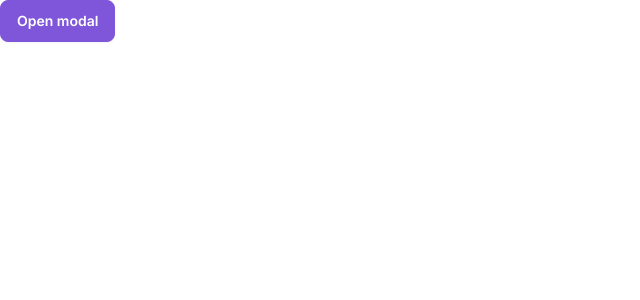
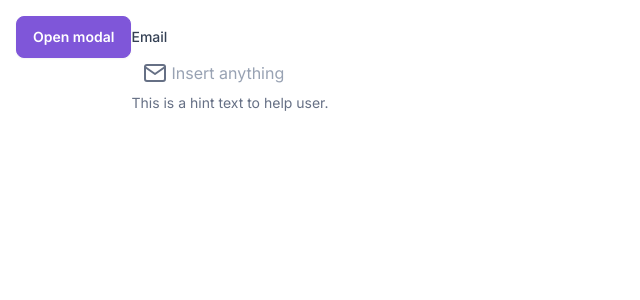
Before and after one commit to emilsultanov/112-med, a Next.js app: page /components in a window 1280 px wide. Shown: the top 300 px of the page, without its empty margins (0-640 px from the left). Built offline with nearby package versions, Linux system fonts and the light colour scheme.

Commit message:
The last changes from first plan

```diff
--- a/src/app/components/page.tsx
+++ b/src/app/components/page.tsx
@@ -1,18 +1,23 @@
 'use client'
 
 import {useState} from "react";
+
+import {Mail} from 'react-feather'
+
 import {Button} from "@/components/Button";
 import {Modal} from "@/components/Modal";
+import {Input} from "@/components/Input";
 
 export default function Components(){
 	const [isVisible, setIsVisible] = useState(false);
 
 	return(
-		<div>
+		<div className={'p-4'}>
 			<Button size={'md'} color={'primary-dark'} onClick={() => setIsVisible(true)}>
 				Open modal
 			</Button>
 			<Modal  isVisible={isVisible} onClose={() => setIsVisible(false)}/>
+			<Input label={'Email'} helperText={'This is a hint text to help user.'} placeholder={'Insert anything'} icon={<Mail />} />
 		</div>
 	)
 }
--- /dev/null
+++ b/src/components/Input/Input.tsx
@@ -0,0 +1,26 @@
+import {ElementType, InputHTMLAttributes, ReactElement, ReactNode} from "react";
+import {Text} from "@/components/Text";
+
+
+interface InputProps extends InputHTMLAttributes<HTMLInputElement>{
+	label?: string;
+	errorText?: string;
+	helperText?: string;
+	wrapperClassName?: string;
+	isInvalid?: boolean;
+	icon?: ReactNode
+}
+
+export function Input(props: InputProps) {
+	const {icon, label, errorText, helperText, wrapperClassName, isInvalid, ...rest} = props;
+	return(
+		<div className={`inline-flex flex-col ${wrapperClassName}`}>
+			{label ? <Text  size={'sm'} variant={'medium'} className={'text-gray-700 mb-1.5'}>{label}</Text>  : null}
+			<div className={'flex px-3 py-2 gap-2'}>
+				<span className={'text-gray-500 max-w-5 h-5'}>{icon}</span>
+				<input  {...rest}/>
+			</div>
+			{isInvalid && errorText ? <Text size={'sm'} variant={'regular'} className={'text-error-500'}>{errorText}</Text> : helperText ? <Text size={'sm'} variant={'regular'} className={'text-gray-600'}>{helperText}</Text> : null}
+		</div>
+	)
+}
--- /dev/null
+++ b/src/components/Input/index.ts
@@ -0,0 +1 @@
+export {Input} from './Input'
--- /dev/null
+++ b/src/components/TextField/TextField.tsx
@@ -0,0 +1,13 @@
+import {Text} from "@/components/Text";
+
+
+interface TextFieldProps{
+
+}
+
+export function TextField(props:TextFieldProps){
+	return(
+		<div>
+		</div>
+	)
+}
--- /dev/null
+++ b/src/components/TextField/index.ts
@@ -0,0 +1 @@
+export {TextField} from './TextField'
```
